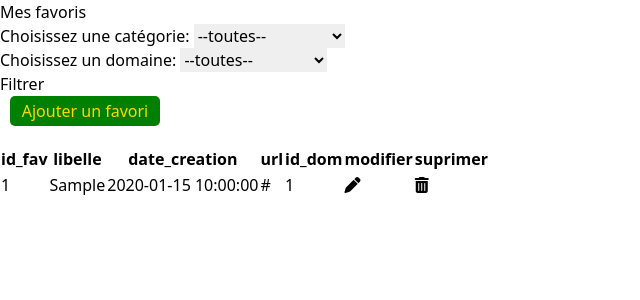
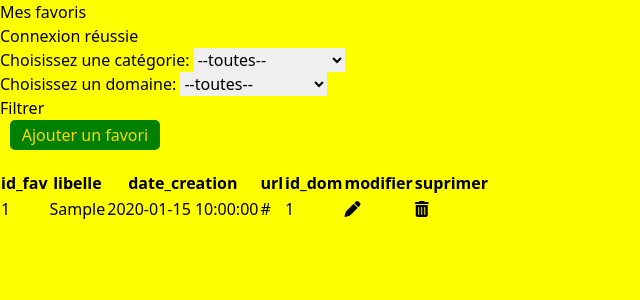
Before and after one commit to martinched/brief6_php, a PHP site: page / in a window 1280 px wide. Shown: the top 300 px of the page, without its empty margins (0-640 px from the left). Run offline with PHP 8.4, Linux system fonts and the light colour scheme; tables that the repository leaves empty or names only in its code hold one stand-in row (values such as "Sample post"); a stand-in replaces the project's code that opens the database connection; style sheets or scripts are compiled from the project's sources; some libraries are stand-ins or nearby versions.

Commit message:
sgd bdd sm

```diff
--- a/src/header.php
+++ b/src/header.php
@@ -7,7 +7,7 @@
     <script src="https://kit.fontawesome.com/e14b518d69.js" crossorigin="anonymous"></script>
     <title>php pdo</title>
 </head>
-<body class="mx-20 ">
+<body class="mx-20 bg-red-700">
     <header>
         <h1 class="text-3xl font-extrabold text-center m-10">Mes favoris</h1>
     </header>
--- a/src/index.php
+++ b/src/index.php
@@ -19,20 +19,20 @@ $requeteSQL = "";   //Déclare la veriable $requeteSQL et lui assigne une valeur
 if (!empty($_GET['filtreCategorie'])){  // le parametre exprime: "si la valeur de la globale $_GET n'est pas vide alors..."
 
     $requeteSQL = "SELECT * FROM favori    /*  ... assigne, a $requeteSQL, le contenu de la table 'favori'... */
-    INNER JOIN `cat-fav`                    /* ...lié a la table d'association cat-fav..  */
+    INNER JOIN `cat-fav`                    /* ...lie a la table d'association cat-fav..  */
     ON favori.id_fav = `cat-fav`.`id_fav`   /**...par l'id_fav de la table favori et l'id_fav de la table cat-fav... */
 
-    INNER JOIN `categorie`                   /*...lié a la table 'categorie'... */
+    INNER JOIN `categorie`                   /*...lie a la table 'categorie'... */
     ON categorie.id_cat = `cat-fav`.id_cat    /** ...par l'id_cat de la table categorie et l'id_cat de la table cat-fav... */
 
-    INNER JOIN domaine                          /*...lié a la table 'domaine '... */
+    INNER JOIN domaine                          /*...lie a la table 'domaine '... */
     ON favori.id_dom = domaine.id_dom           /** ...par l'id_dom de la table favori et l'id_cat de la table domaine ...*/
 
-    WHERE categorie.id_cat = " . $_GET['filtreCategorie']  //...du moment que l'id_cat de la table categorie est égal a la valeur de $_GET
-    . " AND domaine.id_dom = " . $_GET['filtreDomaine'];
+    WHERE categorie.id_cat = " . $_GET['filtreCategorie']  //...du moment que l'id_cat de la table categorie est égal a la valeur de $_GET...
+    . " AND domaine.id_dom = " . $_GET['filtreDomaine'];    //...et que le
 
-} else {                                                        //ou alors affiche la totalité de la table favori
-  $requeteSQL = "SELECT * FROM favori" ;
+} else {
+    $requeteSQL = "SELECT * FROM favori" ;                    //ou alors assigne, a $requeteSQL, la totalité de la table favori
 };
 
 $result = $pdo->query($requeteSQL);                     //Assigne a $result la valeur de $requeteSQL
@@ -42,11 +42,11 @@ $favori = $result->fetchAll(PDO::FETCH_ASSOC);          //Assigne a $favori la v
 
 
 <section id="bookmarks">
-        <div class="justify-between flex-row">
+        <div class="inline justify-between flex-row bg-red-700 ">
             <form method="GET" action="">
-                <div>
-                    <label for="filtreCategorie">Choisissez une catégorie:</label>
-                    <select name="filtreCategorie" id="filtreCategorie">
+                <div class="justify-between flex-row">
+                    <label class="justify-between flex-row max-w-min" for="filtreCategorie">Choisissez une catégorie:</label>
+                    <select class="justify-between flex-row max-w-min" name="filtreCategorie" id="filtreCategorie">
                         <option valeur="">--toutes--</option>
                         <?php
                             foreach ($categories as $categorie) { ?>
@@ -56,9 +56,10 @@ $favori = $result->fetchAll(PDO::FETCH_ASSOC);          //Assigne a $favori la v
                         <?php } ?>
                     </select>
                 </div>
-                <div>
-                <label for="filtreDomaine">Choisissez un domaine:</label>
-                    <select name="filtreDomaine" id="filtreDomaine">
+
+                <div class="justify-between flex-row max-w-min">
+                    <label class="justify-between flex-row max-w-min" for="filtreDomaine">Choisissez un domaine:</label>
+                    <select class="justify-between flex-row max-w-min" name="filtreDomaine" id="filtreDomaine">
                         <option valeur="">--toutes--</option>
                         <?php
                             foreach ($domaines as $domaine) { ?>
@@ -69,10 +70,10 @@ $favori = $result->fetchAll(PDO::FETCH_ASSOC);          //Assigne a $favori la v
                     </select>
                 </div>
 
-                <input type="submit" value="Filtrer">
+                <input class="justify-between flex-row max-w-min" type="submit" value="Filtrer">
 
             </form>
-            <button class="bouton ">Ajouter un favori</button>
+            <button class="bouton justify-between flex-row max-w-min">Ajouter un favori</button>
         </div>
 
         <table class="table-fav">
--- a/src/input.css
+++ b/src/input.css
@@ -16,3 +16,7 @@
     margin-bottom: 20px;
 
 }
+
+body{
+    background-color: yellow;
+}
--- a/src/pdo.php
+++ b/src/pdo.php
@@ -1,6 +1,17 @@
 <?php
-    $pdo = new PDO('mysql:host=localhost;dbname=favori', 'root', '', array(PDO::ATTR_ERRMODE=>PDO::ERRMODE_EXCEPTION));
 
-//echo '<pre>'; print_r($pdo); echo '</pre>';
-//echo '<pre>'; print_r(get_class_methods($pdo)); echo '</pre>';
+require("connect.php");
+
+$dsn = 'mysql:dbname='.BASE."; host=".SERVER;
+
+    //$pdo = new PDO($dsn, 'root', '', array(PDO::ATTR_ERRMODE=>PDO::ERRMODE_EXCEPTION));
+
+try{
+  $pdo=new PDO($dsn,USER,PASSWORD);
+} catch(PDOException $e){
+    echo "Echec de la connexion: %s\n" .$e->getMessage();
+    exit();
+}
+echo "Connexion réussie";
+
 ?>
```
Also changed, not shown: 1 other file.
